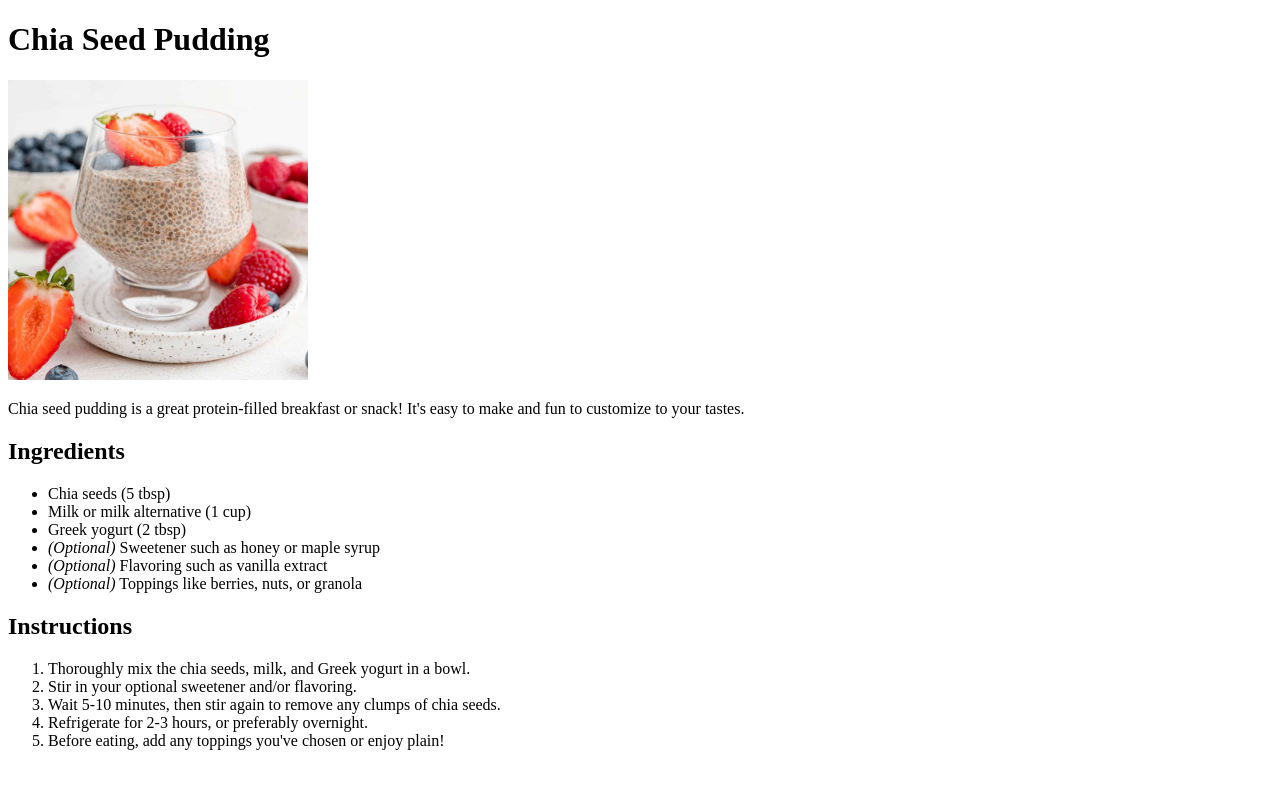
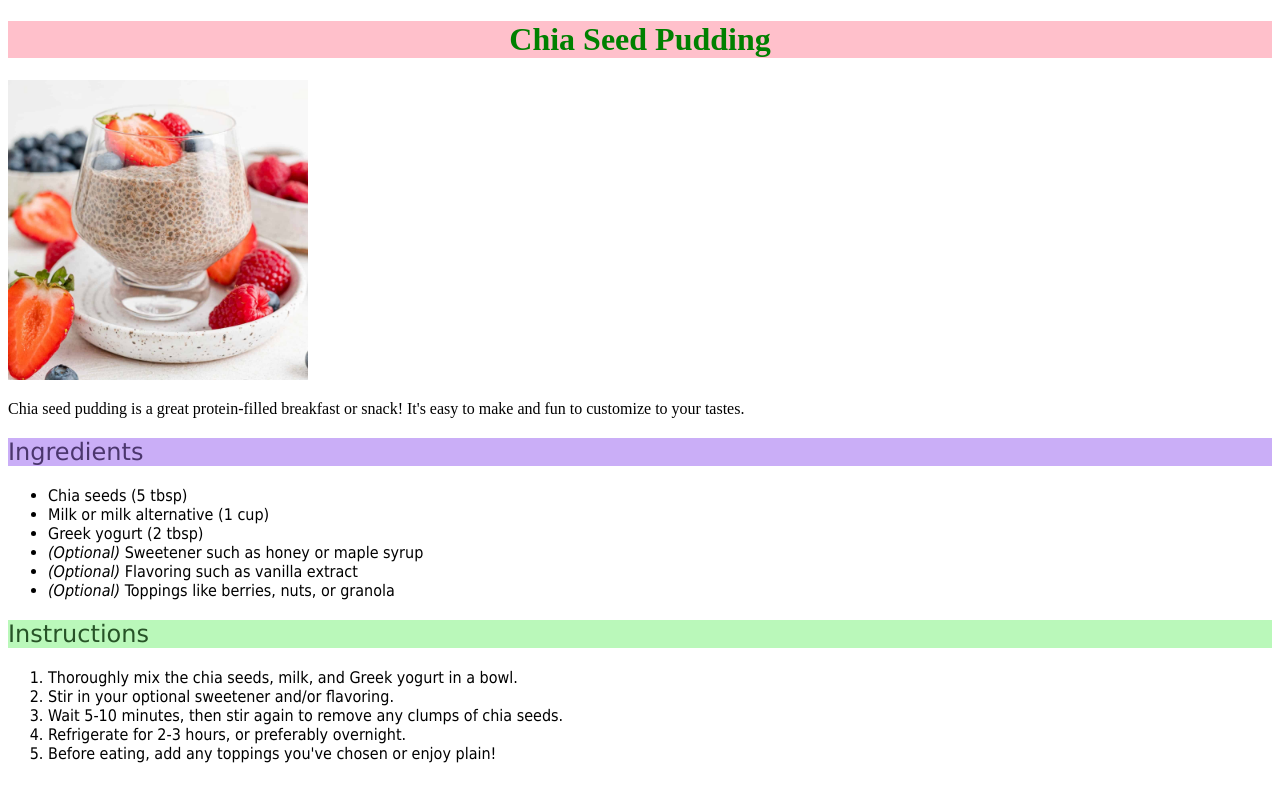
Before and after one commit to cath0htac/odin-recipes, a plain HTML site: page recipes/chia_seed_pudding.html in a window 1280 px wide. Drawn offline with Linux system fonts and the light colour scheme.

Commit message:
Practice introductory CSS

```diff
--- a/recipes/chia_seed_pudding.html
+++ b/recipes/chia_seed_pudding.html
@@ -4,6 +4,7 @@
     <head>
         <meta charset="utf-8">
         <meta name="viewport" content="width=device-width, initial-scale=1.0">
+        <link rel="stylesheet" href="../styles.css">
         <title>Chia Seed Pudding</title>
     </head>
 
@@ -13,7 +14,7 @@
 
         <p>Chia seed pudding is a great protein-filled breakfast or snack! It's easy to make and fun to customize to your tastes.</p>
 
-        <h2>Ingredients</h2>
+        <h2 id="ingredients">Ingredients</h2>
         <ul>
             <li>Chia seeds (5 tbsp)</li>
             <li>Milk or milk alternative (1 cup)</li>
@@ -23,7 +24,7 @@
             <li><i>(Optional)</i> Toppings like berries, nuts, or granola</li>
         </ul>
 
-        <h2>Instructions</h2>
+        <h2 id="instructions">Instructions</h2>
         <ol>
             <li>Thoroughly mix the chia seeds, milk, and Greek yogurt in a bowl.</li>
             <li>Stir in your optional sweetener and/or flavoring.</li>
--- /dev/null
+++ b/styles.css
@@ -0,0 +1,28 @@
+h1 {
+    font-family: "Times New Roman", serif;
+    color: green;
+    background-color: pink;
+    text-align: center;
+}
+
+li {
+    font-family: Tahoma, sans-serif;
+    font-size: 16px;
+    font-weight: lighter;
+}
+
+#ingredients,
+#instructions {
+    font-family: Verdana, Tahoma, sans-serif;
+    font-weight: lighter;
+}
+
+#ingredients {
+    background-color: #caaef7;
+    color: #4b366d;
+}
+
+#instructions {
+    background-color: hsl(120, 81%, 85%);
+    color: hsl(120, 36%, 24%);
+}
```
Also changed, not shown: index.html (+1 -0 lines), recipes/pasta_salad.html (+3 -2 lines), recipes/vegetable_wraps.html (+3 -2 lines).
